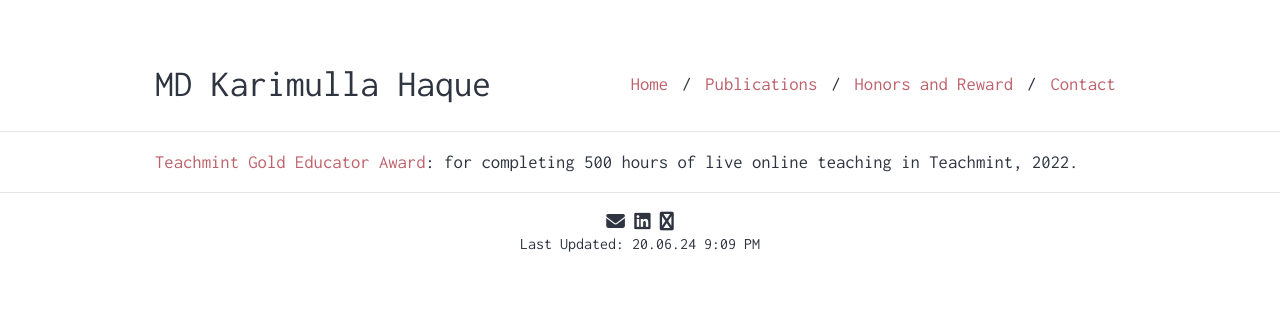
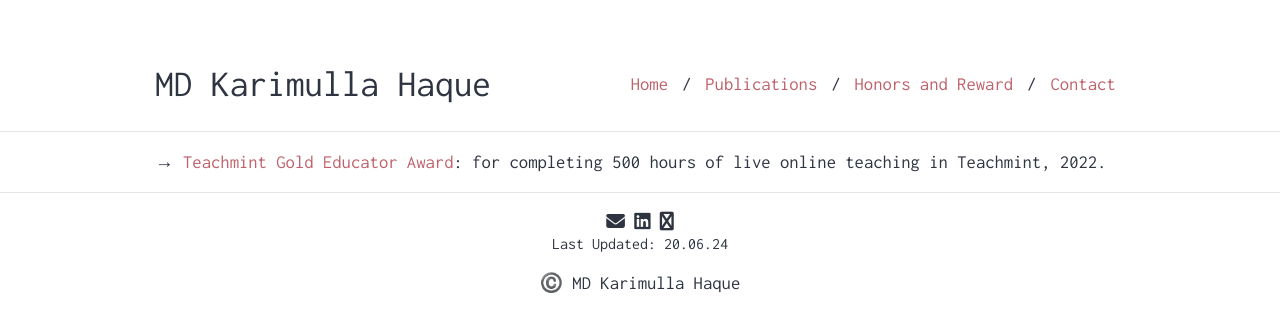
Before and after one commit to mdkarimullahaque/mdkarimullahaque.github.io, a plain HTML site: page Awards/index.html in a window 1280 px wide. Drawn offline with nearby package versions, Linux system fonts and the light colour scheme; files that its build step writes are made by us from their sources; some icons are missing.

Commit message:
Update index.html

```diff
--- a/Awards/index.html
+++ b/Awards/index.html
@@ -70,7 +70,7 @@
 <hr>
 <div id="content">
 <div class="container">
-    <p> <a href="https://blog.teachmint.com/teachmint-teacher-recognition-program/">Teachmint Gold Educator Award</a>: for completing 500 hours of live online teaching in Teachmint, 2022.<p/>
+    <p>&rarr; <a href="https://blog.teachmint.com/teachmint-teacher-recognition-program/">Teachmint Gold Educator Award</a>: for completing 500 hours of live online teaching in Teachmint, 2022.<p/>
 
 </div>
 
@@ -81,19 +81,12 @@
   </style>
   <script>
 document.addEventListener('DOMContentLoaded', function() {
-      const lastModified = new Date(document.lastModified);
+       const lastModified = new Date(document.lastModified);
       const day = String(lastModified.getDate()).padStart(2, '0');
       const month = String(lastModified.getMonth() + 1).padStart(2, '0');
       const year = String(lastModified.getFullYear()).slice(-2);
-      const hours = lastModified.getHours();
-      const minutes = String(lastModified.getMinutes()).padStart(2, '0');
 
-
-      const ampm = hours >= 12 ? 'PM' : 'AM';
-      const formattedHours = hours % 12 === 0 ? 12 : hours % 12;
-      const formattedTime = `${formattedHours}:${minutes} ${ampm}`;
-
-      const formattedDateTime = `${day}.${month}.${year} ${formattedTime}`;
+      const formattedDateTime = `${day}.${month}.${year}`;
 
       const lastUpdatedElement = document.getElementById('lastUpdated');
       lastUpdatedElement.innerText = 'Last Updated: ' + formattedDateTime;
@@ -118,6 +111,8 @@ document.addEventListener('DOMContentLoaded', function() {
         <div class="container text-center">
 
   <p id="lastUpdated"><small></small></p>
+            <div class="container text-center">
+	<p><a href="https://mdkarimullahaque.github.io">©️ MD Karimulla Haque</a></p>
         </div>
 
 
```
